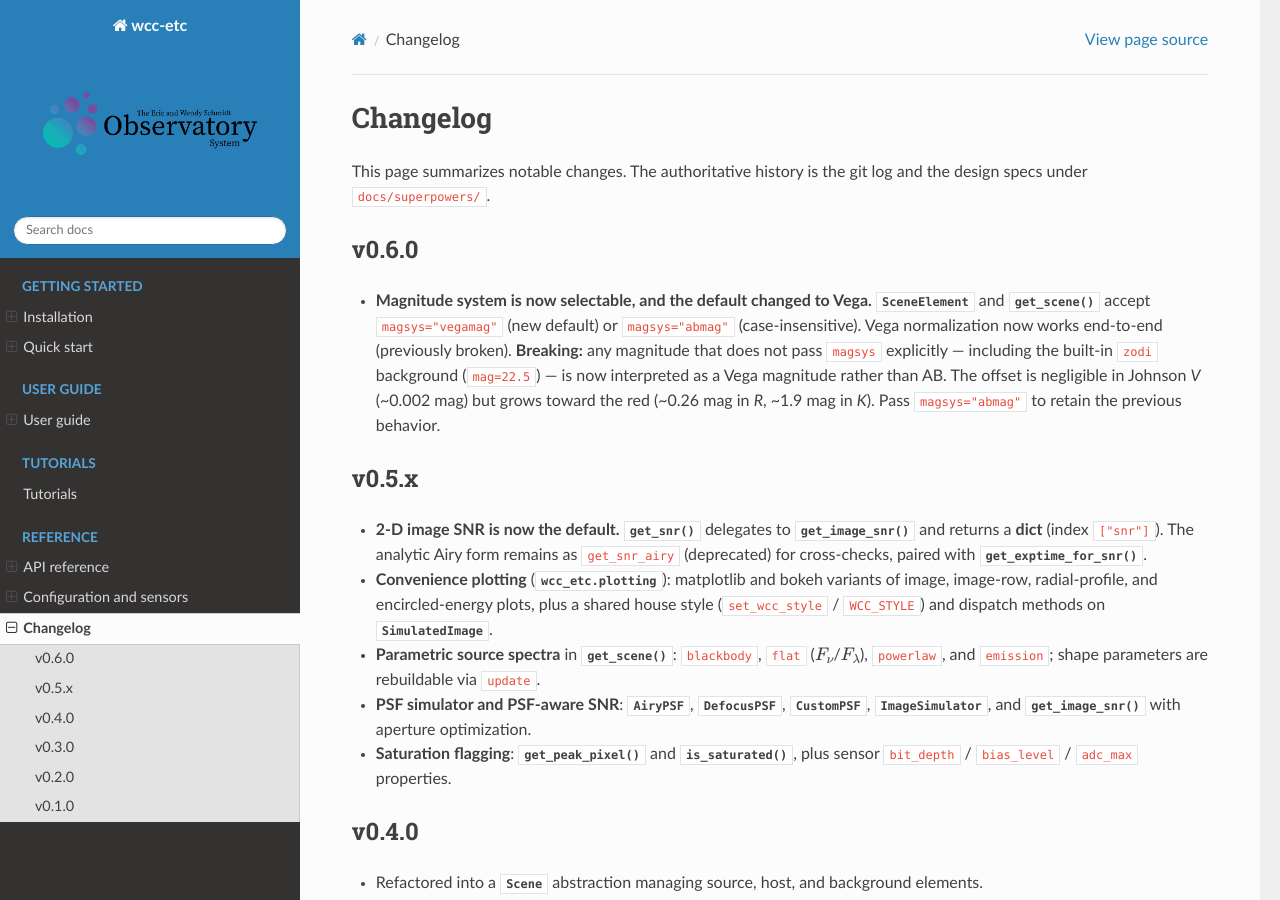
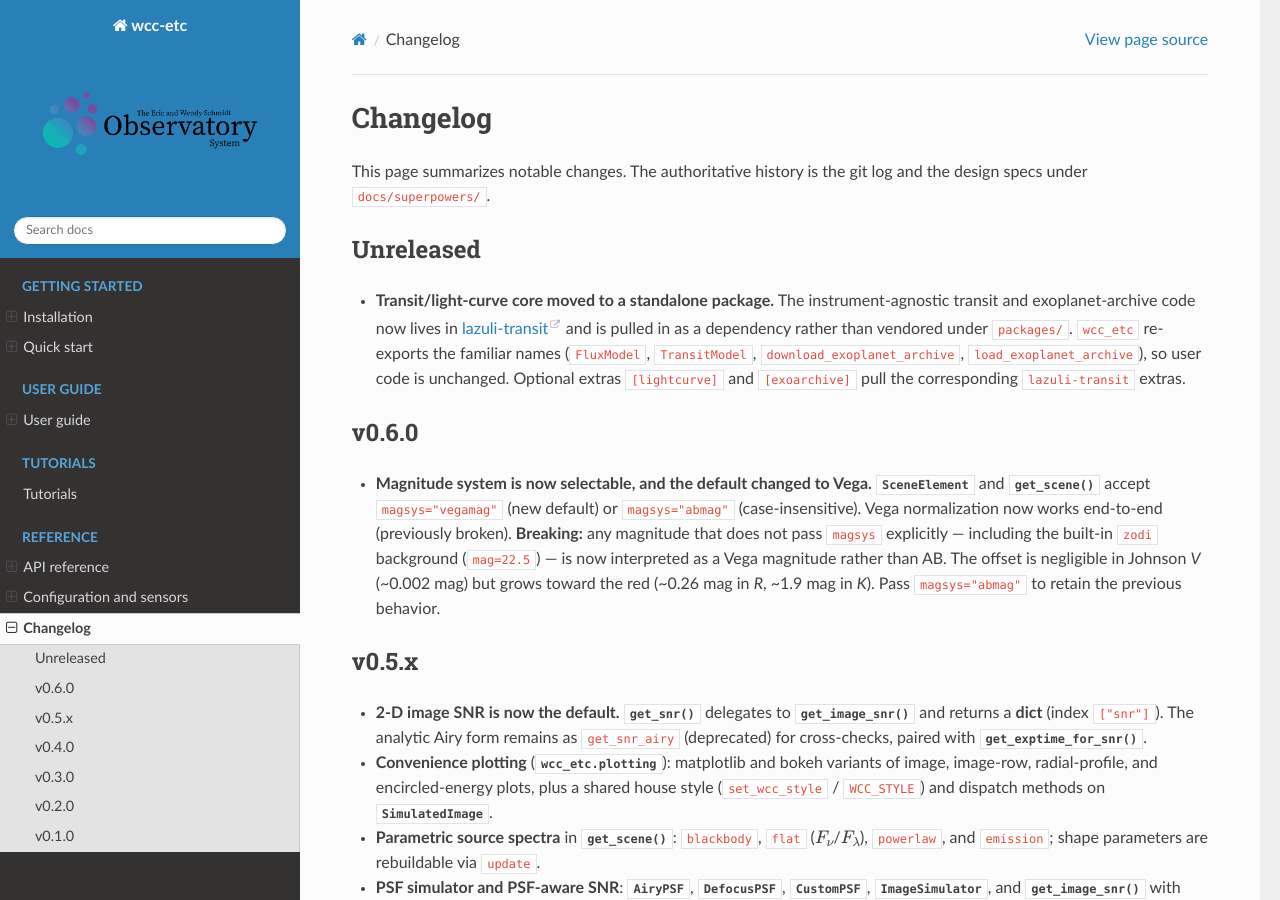
Before and after one commit to schmidt-observatories/wcc-etc, a Sphinx documentation site: the page built from docs/sphinx/changelog.rst, in a window 1280 px wide and 900 px high. Built offline with Sphinx 7.4.7 and the Read the Docs theme 3.1.0, drawn with Linux system fonts in a browser that asks for light colours; pages that are not in the unit, such as notebooks, are missing from menus.

Commit message:
docs: fix docs build after lazuli-transit extraction; wire GitHub Pages
The lazuli-transit move broke the docs build: the Sphinx workflow and
.readthedocs.yaml both installed the now-removed packages/lazuli-transit,
and `pip install -e .` would try to clone the new (private) lazuli-transit
git dependency, which CI can't access.

- conf.py: mock lazuli_transit for autodoc and read the version from package
  metadata / pyproject instead of importing wcc_etc (which pulls in the dep).
- docs/sphinx/requirements.txt: add wcc_etc's third-party runtime deps so
  autodoc can import the package; build now uses `pip install -e . --no-deps`.
- deploy-docs.yml + .readthedocs.yaml: drop the dead packages/lazuli-transit
  install, install via the requirements file + --no-deps.
- changelog: note the lazuli-transit extraction.

Verified with a clean venv (no lazuli_transit installed): sphinx-build -W
succeeds and the version renders as 0.6.0. Once lazuli-transit is public this
can revert to a plain `pip install -e .`.

Co-Authored-By: Claude Opus 4.8 (1M context) <noreply@anthropic.com>

```diff
--- a/docs/sphinx/changelog.rst
+++ b/docs/sphinx/changelog.rst
@@ -3,6 +3,18 @@ Changelog
 
 This page summarizes notable changes. The authoritative history is the git log
 and the design specs under ``docs/superpowers/``.
+
+Unreleased
+----------
+
+- **Transit/light-curve core moved to a standalone package.** The
+  instrument-agnostic transit and exoplanet-archive code now lives in
+  `lazuli-transit <https://github.com/schmidt-observatories/lazuli-transit>`_
+  and is pulled in as a dependency rather than vendored under ``packages/``.
+  ``wcc_etc`` re-exports the familiar names (``FluxModel``, ``TransitModel``,
+  ``download_exoplanet_archive``, ``load_exoplanet_archive``), so user code is
+  unchanged. Optional extras ``[lightcurve]`` and ``[exoarchive]`` pull the
+  corresponding ``lazuli-transit`` extras.
 
 v0.6.0
 ------
--- a/docs/sphinx/conf.py
+++ b/docs/sphinx/conf.py
@@ -18,13 +18,27 @@ project = "wcc-etc"
 author = "Gudmundur Stefansson"
 copyright = "2026, Schmidt Sciences / Schmidt Observatory System"
 
-# Pull the version straight from the installed/importable package.
-try:
-    import wcc_etc
+# Pull the version from package *metadata* rather than importing wcc_etc here:
+# importing it would pull in lazuli_transit, which is mocked for the docs build
+# (see autodoc_mock_imports below). Fall back to pyproject.toml if the package
+# is not installed in the docs environment.
+def _detect_release():
+    try:
+        from importlib.metadata import version as _pkg_version
 
-    release = wcc_etc.__version__
-except Exception:  # pragma: no cover - docs should still build
-    release = "0.0.0"
+        return _pkg_version("wcc_etc")
+    except Exception:  # pragma: no cover
+        pass
+    try:
+        import tomllib
+
+        with open(REPO_ROOT / "pyproject.toml", "rb") as _fh:
+            return tomllib.load(_fh)["project"]["version"]
+    except Exception:  # pragma: no cover - docs should still build
+        return "0.0.0"
+
+
+release = _detect_release()
 version = ".".join(release.split(".")[:2])
 
 # -- General configuration ---------------------------------------------------
@@ -65,8 +79,12 @@ autodoc_default_options = {
     "show-inheritance": True,
 }
 # Heavy / optional third-party deps that need not be importable just to build
-# the docs locally. (On Read the Docs the package + deps are installed.)
-autodoc_mock_imports = []
+# the docs. lazuli_transit
+# (https://github.com/schmidt-observatories/lazuli-transit) is a separate,
+# currently *private* package that wcc_etc imports at top level; mocking it lets
+# autodoc import wcc_etc without cloning that private repo in CI. Once
+# lazuli-transit is public it can be installed normally and dropped from here.
+autodoc_mock_imports = ["lazuli_transit"]
 
 # -- napoleon ----------------------------------------------------------------
 napoleon_numpy_docstring = True
```
Also changed, not shown: docs/sphinx/requirements.txt (+19 -1 lines), .readthedocs.yaml, 1 other file.
